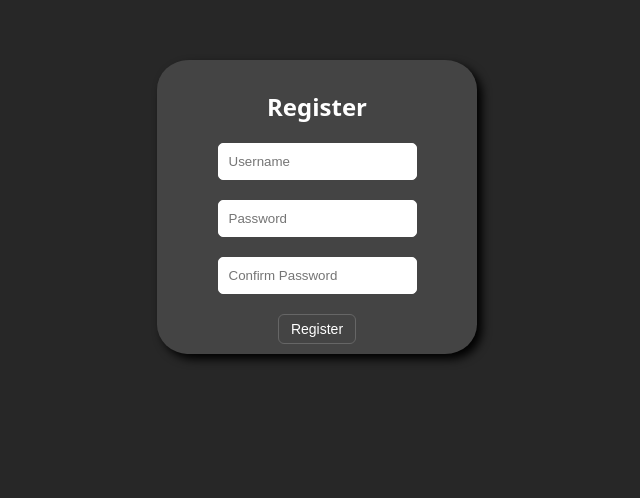
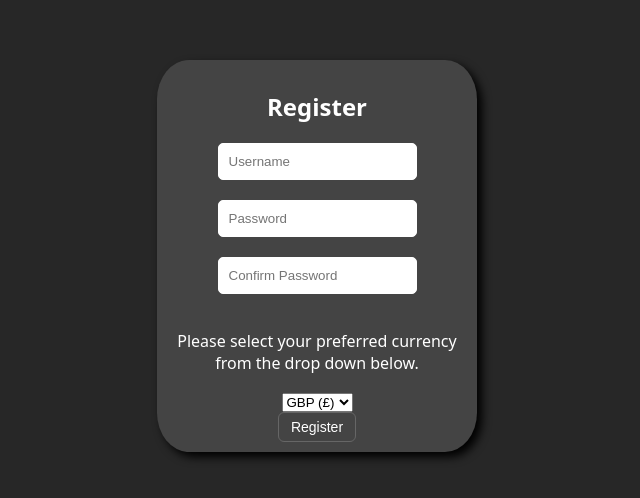
Before and after one commit to LewieJ08/expense-tracker-app, a React (Vite) app in the folder client/: page /register in a window 1280 px wide. Shown: the part 140-638 px from the top of the page, without its empty margins (323-963 px from the left). Built offline with nearby package versions, Linux system fonts and the light colour scheme.

Commit message:
feat: add user currency select option

```diff
--- a/client/src/pages/RegisterPage.jsx
+++ b/client/src/pages/RegisterPage.jsx
@@ -5,6 +5,7 @@ function Register() {
     const [username, setUsername] = useState("");
     const [password, setPassword] = useState("");
     const [confirmPassword, setConfirmPassword] = useState("");
+    const [currency, setCurrency] = useState("GBP");
     const [error, setError] = useState("");
     const navigate = useNavigate();
 
@@ -20,7 +21,11 @@ function Register() {
             const response = await fetch("/api/users/register", {
                 method: "POST",
                 headers: { "Content-Type": "application/json" },
-                body: JSON.stringify({username: username, password: password})
+                body: JSON.stringify({
+                    username: username,
+                    password: password,
+                    currency: currency
+                })
             });
 
             if (!response.ok) {
@@ -69,6 +74,18 @@ function Register() {
                     required
                 />
                 <br />
+                <p>Please select your preferred currency from the drop down below.</p>
+                <select
+                    placeholder="Currency" id="formSelect"
+                    onChange={e => setCurrency(e.target.value)}
+                >
+                    <option value="GBP">GBP (£)</option>
+                    <option value="USD">USD ($)</option>
+                    <option value="EUR">EUR (€)</option>
+                    <option value="JPY">JPY (¥)</option>
+                </select>
+                <br />
+
                 <button className="formButton" type="submit">Register</button>
             </form>
 
```
